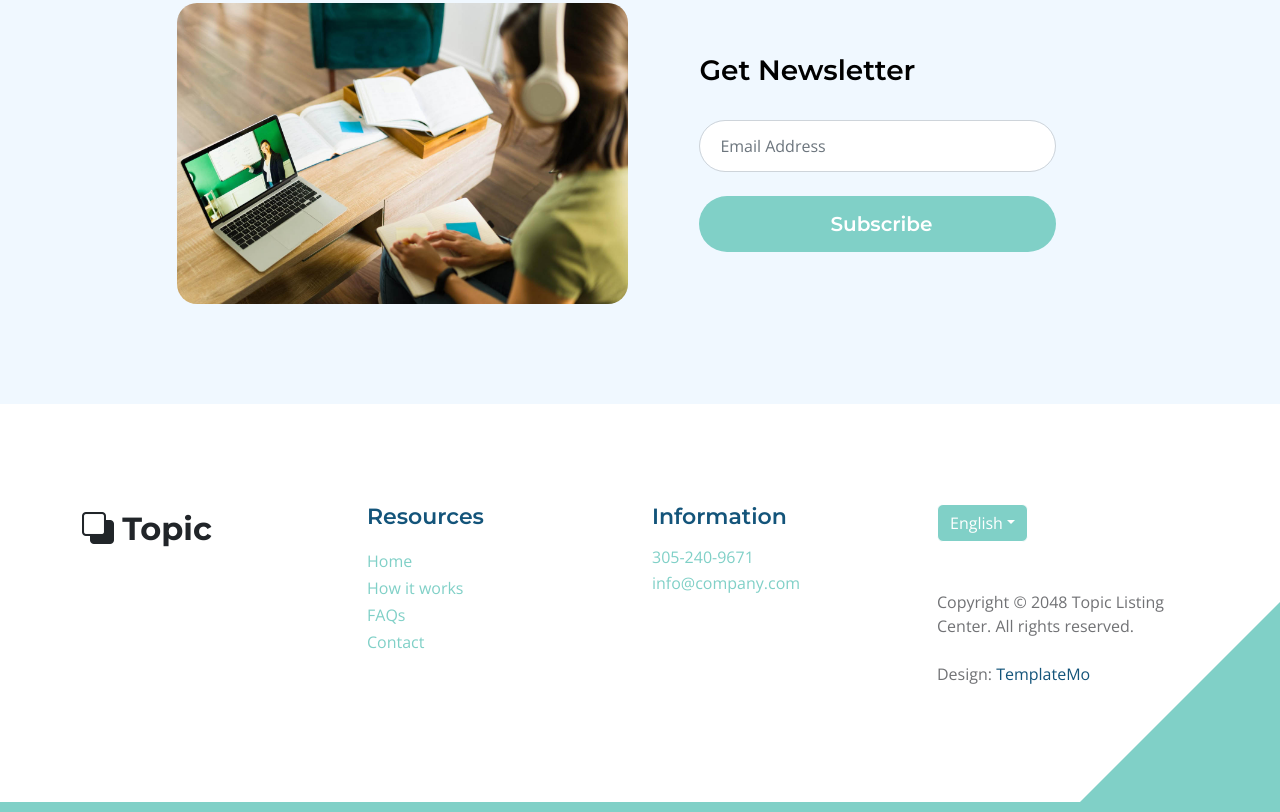
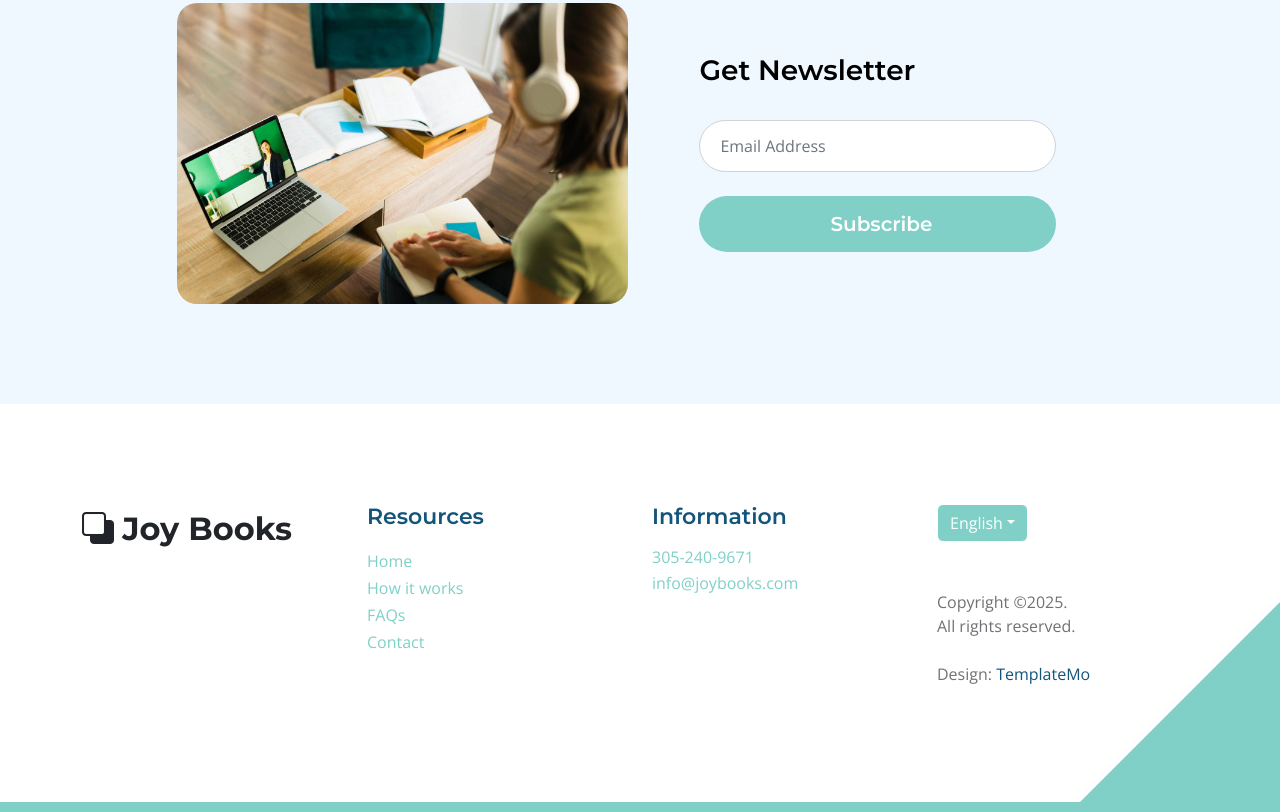
Before and after one commit to itshemanthdev/experiencetask, a plain HTML site: page topics-detail.html in a window 1280 px wide. Shown: the part 1724-2536 px from the top of the page. Drawn offline with nearby package versions, Linux system fonts and the light colour scheme.

Commit message:
Update topics-detail.html

```diff
--- a/topics-detail.html
+++ b/topics-detail.html
@@ -7,7 +7,7 @@
         <meta name="description" content="">
         <meta name="author" content="">
 
-        <title>Topic Detail Page</title>
+        <title>Joy Books</title>
 
         <!-- CSS FILES -->
         <link rel="preconnect" href="https://fonts.googleapis.com">
@@ -38,7 +38,7 @@ https://templatemo.com/tm-590-topic-listing
                 <div class="container">
                     <a class="navbar-brand" href="index.html">
                         <i class="bi-back"></i>
-                        <span>Topic</span>
+                        <span>Joy Books</span>
                     </a>
 
                     <div class="d-lg-none ms-auto me-4">
@@ -188,7 +188,7 @@ https://templatemo.com/tm-590-topic-listing
                     <div class="col-lg-3 col-12 mb-4 pb-2">
                         <a class="navbar-brand mb-2" href="index.html">
                             <i class="bi-back"></i>
-                            <span>Topic</span>
+                            <span>Joy Books</span>
                         </a>
                     </div>
 
@@ -224,8 +224,8 @@ https://templatemo.com/tm-590-topic-listing
                         </p>
 
                         <p class="text-white d-flex">
-                            <a href="mailto:info@company.com" class="site-footer-link">
-                                info@company.com
+                            <a href="mailto:info@joybooks.com" class="site-footer-link">
+                                info@joybooks.com
                             </a>
                         </p>
                     </div>
@@ -244,7 +244,7 @@ https://templatemo.com/tm-590-topic-listing
                             </ul>
                         </div>
 
-                        <p class="copyright-text mt-lg-5 mt-4">Copyright © 2048 Topic Listing Center. All rights reserved.
+                        <p class="copyright-text mt-lg-5 mt-4">Copyright ©2025. <br>All rights reserved.
                         <br><br>Design: <a rel="nofollow" href="https://templatemo.com" target="_blank">TemplateMo</a></p>
 
                     </div>
@@ -260,4 +260,5 @@ https://templatemo.com/tm-590-topic-listing
         <script src="js/custom.js"></script>
 
     </body>
+
 </html>
```
